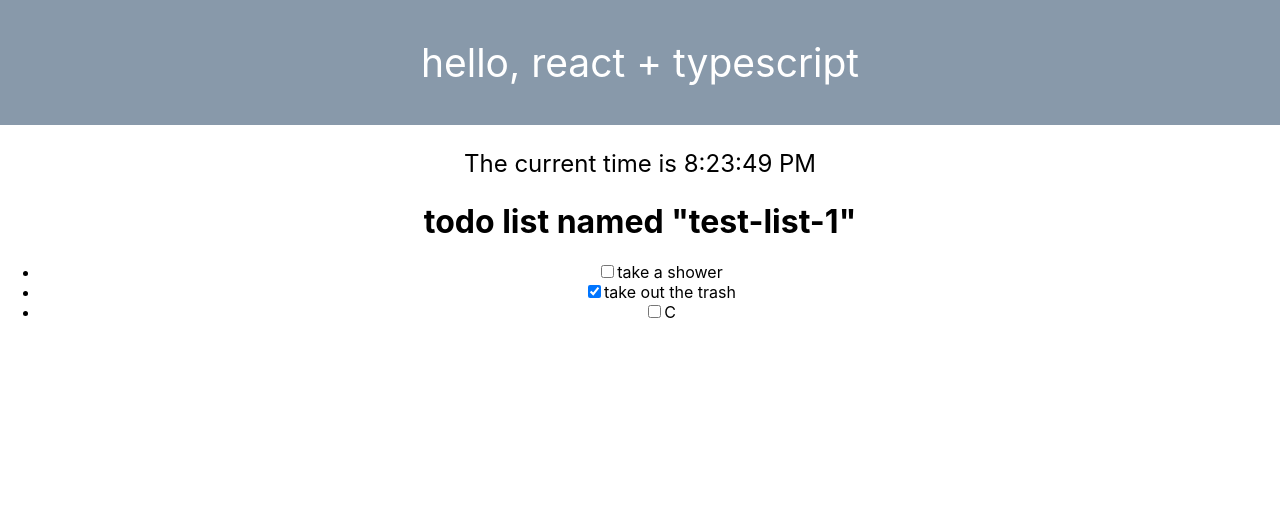
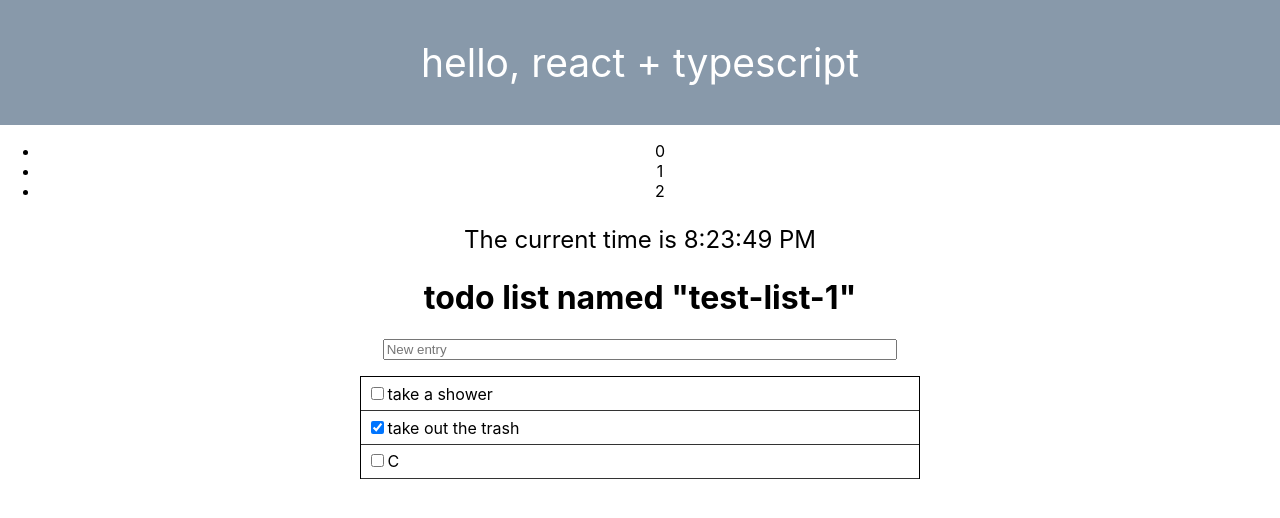
Before and after one commit to emptydiagram/react-ts-todo, a React (Create React App) app: page / in a window 1280 px wide. Shown: the top 518 px of the page. Built offline with nearby package versions, Linux system fonts and the light colour scheme; the HTML template or start-up script is replaced by a standard one.

Commit message:
Style the list better. Add text input

```diff
--- a/src/App.tsx
+++ b/src/App.tsx
@@ -22,6 +22,11 @@ class App extends React.Component<{}, TodoProps> {
           <p>hello, react + typescript</p>
         </header>
         <div>
+          <ul>
+            <li>0</li>
+            <li>1</li>
+            <li>2</li>
+          </ul>
           <Clock />
           <TodoList
             name={this.state.name}
--- /dev/null
+++ b/src/TodoList.css
@@ -0,0 +1,22 @@
+#todoList ul {
+    border-top: 1px solid #000;
+    border-left: 1px solid #000;
+    border-right: 1px solid #000;
+    padding: 0;
+    text-align: left;
+    list-style-type: none;
+}
+
+#todoList li {
+    padding: 0.4em;
+    border-bottom: 1px solid #333;
+}
+
+#newEntryInput {
+    width: 38em;
+}
+
+#listContainer {
+    width: 35em;
+    margin: 0 auto;
+}
--- a/src/TodoList.tsx
+++ b/src/TodoList.tsx
@@ -1,4 +1,5 @@
 import React, { Component } from 'react';
+import './TodoList.css';
 import { TodoProps } from './TodoProps';
 
 class TodoItem extends Component<{ item: string, completed: boolean }, {}> {
@@ -26,9 +27,12 @@ export default class TodoList extends Component<TodoProps, {}> {
 
         return <div id="todoList">
             <h1>todo list named "{this.props.name}"</h1>
-            <ul>
-                {listItems}
-            </ul>
+            <div id="listContainer">
+                <input id="newEntryInput" type="text" placeholder="New entry" />
+                <ul>
+                    {listItems}
+                </ul>
+            </div>
             </div>;
     }
 
```
